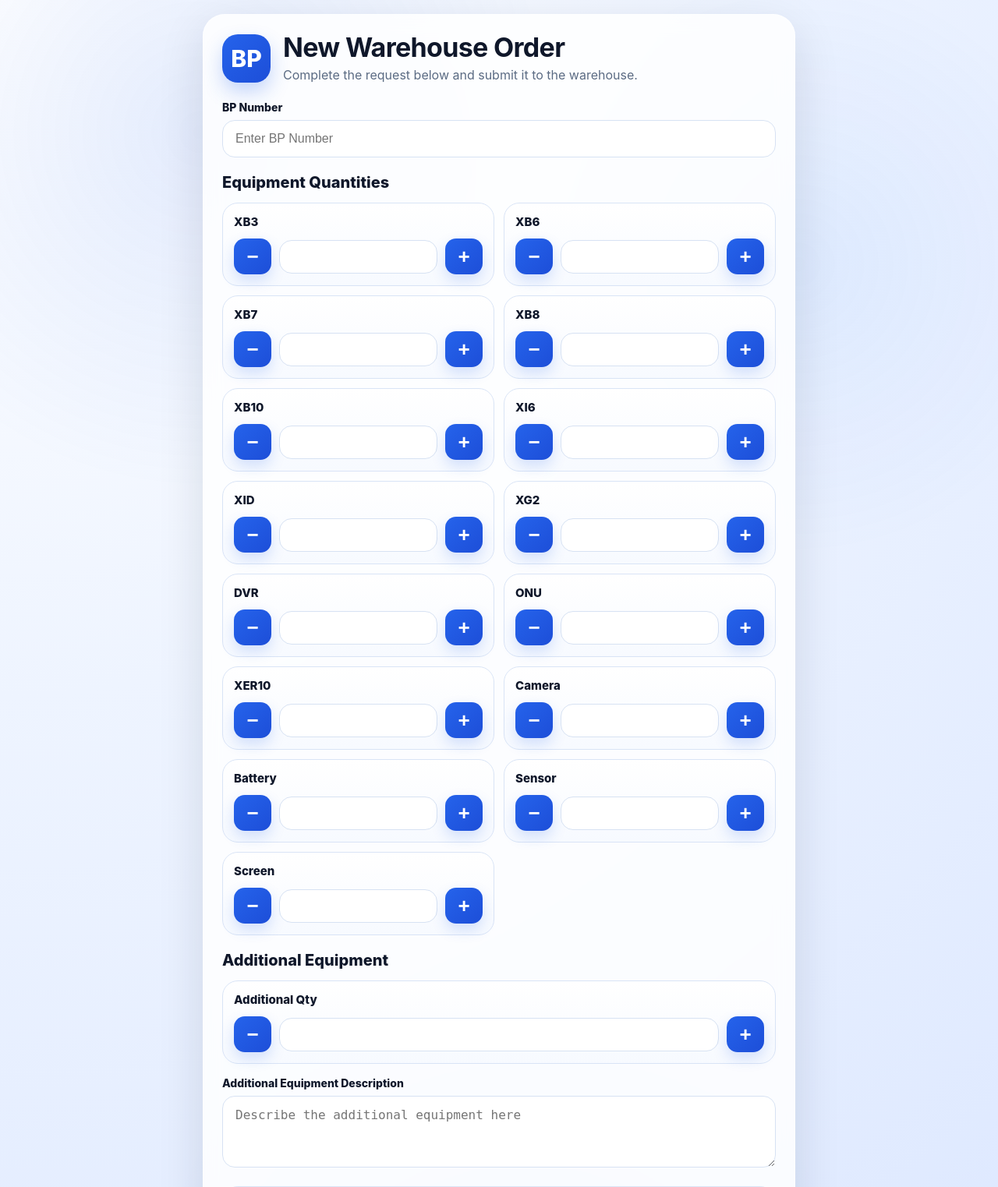
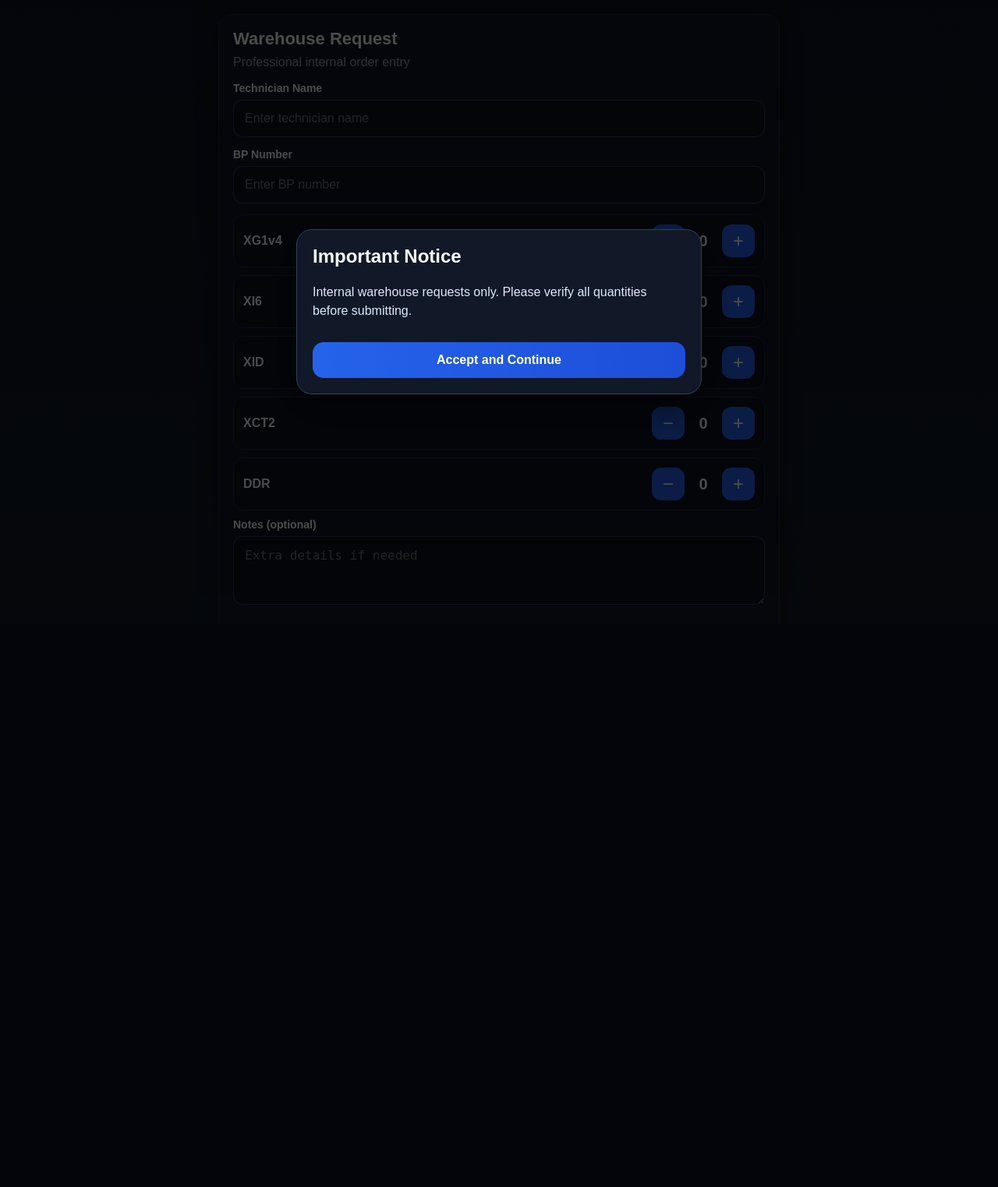
Before and after one commit to Godson2612/warehouse-mini-app, a Flask app: template template/request_form.html in a window 1280 px wide. Shown: the top 1523 px of the page at 78% size. After the commit the page ends 776 px from the top, so only its background shows below. Run offline with Flask 3, Linux system fonts and the light colour scheme; the template is opened without the code that fills it, so the values that code supplies are empty; some libraries are stand-ins or nearby versions.

Commit message:
Refactor request form HTML structure and styles

```diff
--- a/template/request_form.html
+++ b/template/request_form.html
@@ -1,156 +1,368 @@
 <!DOCTYPE html>
 <html lang="en">
 <head>
-  <meta charset="UTF-8">
-  <meta name="viewport" content="width=device-width, initial-scale=1.0, maximum-scale=1.0, user-scalable=no, viewport-fit=cover">
-  <title>New Warehouse Order</title>
-  <link rel="stylesheet" href="{{ url_for('static', filename='style.css') }}">
+  <meta charset="UTF-8" />
+  <meta name="viewport" content="width=device-width, initial-scale=1.0" />
+  <title>Warehouse Request</title>
   <script src="https://telegram.org/js/telegram-web-app.js"></script>
+  <style>
+    :root {
+      --bg: #0f172a;
+      --card: #111827;
+      --muted: #94a3b8;
+      --text: #f8fafc;
+      --line: #1f2937;
+      --accent: #2563eb;
+      --accent2: #1d4ed8;
+      --ok: #16a34a;
+      --danger: #dc2626;
+    }
+
+    * { box-sizing: border-box; }
+
+    body {
+      margin: 0;
+      font-family: Arial, sans-serif;
+      background: linear-gradient(180deg, #0b1220, #111827);
+      color: var(--text);
+      padding: 18px;
+    }
+
+    .wrap {
+      max-width: 720px;
+      margin: 0 auto;
+    }
+
+    .card {
+      background: rgba(17, 24, 39, .98);
+      border: 1px solid var(--line);
+      border-radius: 18px;
+      padding: 18px;
+      box-shadow: 0 10px 30px rgba(0, 0, 0, .25);
+    }
+
+    h1 {
+      font-size: 22px;
+      margin: 0 0 8px;
+    }
+
+    p.small {
+      color: var(--muted);
+      margin-top: 0;
+    }
+
+    .field {
+      margin-bottom: 14px;
+    }
+
+    label {
+      display: block;
+      margin-bottom: 7px;
+      font-weight: 700;
+      font-size: 14px;
+    }
+
+    input, textarea {
+      width: 100%;
+      padding: 14px;
+      border-radius: 12px;
+      border: 1px solid #334155;
+      background: #0b1220;
+      color: #fff;
+      font-size: 16px;
+      outline: none;
+    }
+
+    textarea {
+      min-height: 88px;
+      resize: vertical;
+    }
+
+    .qty-row {
+      display: grid;
+      grid-template-columns: 1fr auto;
+      gap: 12px;
+      align-items: center;
+      padding: 12px;
+      border: 1px solid var(--line);
+      border-radius: 14px;
+      margin-bottom: 10px;
+      background: #0b1220;
+    }
+
+    .qty-controls {
+      display: flex;
+      align-items: center;
+      gap: 10px;
+    }
+
+    .qty-btn {
+      border: none;
+      width: 42px;
+      height: 42px;
+      border-radius: 12px;
+      font-size: 24px;
+      color: white;
+      background: var(--accent);
+      cursor: pointer;
+    }
+
+    .qty-btn:active {
+      background: var(--accent2);
+    }
+
+    .qty-value {
+      min-width: 28px;
+      text-align: center;
+      font-size: 20px;
+      font-weight: 700;
+    }
+
+    .submit-btn {
+      width: 100%;
+      padding: 15px;
+      border: none;
+      border-radius: 14px;
+      background: linear-gradient(90deg, var(--accent), var(--accent2));
+      color: #fff;
+      font-size: 17px;
+      font-weight: 700;
+      cursor: pointer;
+      margin-top: 8px;
+    }
+
+    .status {
+      margin-top: 14px;
+      padding: 12px;
+      border-radius: 12px;
+      display: none;
+      font-weight: 700;
+    }
+
+    .ok {
+      background: rgba(22, 163, 74, .16);
+      border: 1px solid rgba(22, 163, 74, .45);
+      color: #bbf7d0;
+    }
+
+    .err {
+      background: rgba(220, 38, 38, .16);
+      border: 1px solid rgba(220, 38, 38, .45);
+      color: #fecaca;
+    }
+
+    .modal-bg {
+      position: fixed;
+      inset: 0;
+      background: rgba(0, 0, 0, .7);
+      display: flex;
+      align-items: center;
+      justify-content: center;
+      z-index: 9999;
+      padding: 20px;
+    }
+
+    .modal {
+      width: 100%;
+      max-width: 520px;
+      background: #111827;
+      border: 1px solid #334155;
+      border-radius: 20px;
+      padding: 20px;
+      box-shadow: 0 20px 50px rgba(0, 0, 0, .45);
+    }
+
+    .modal h2 {
+      margin-top: 0;
+    }
+
+    .modal p {
+      color: #dbeafe;
+      line-height: 1.5;
+    }
+
+    .modal button {
+      width: 100%;
+      margin-top: 12px;
+      padding: 14px;
+      border: none;
+      border-radius: 14px;
+      background: linear-gradient(90deg, var(--accent), var(--accent2));
+      color: white;
+      font-weight: 700;
+      font-size: 16px;
+      cursor: pointer;
+    }
+
+    .hidden {
+      display: none !important;
+    }
+  </style>
 </head>
 <body>
-  <div class="page-shell">
-    <div class="glass-bg"></div>
+  <div id="disclaimerModal" class="modal-bg">
+    <div class="modal">
+      <h2>Important Notice</h2>
+      <p>
+        Internal warehouse requests only. Please verify all quantities before submitting.
+      </p>
+      <button type="button" onclick="acceptDisclaimer()">Accept and Continue</button>
+    </div>
+  </div>
 
-    <div class="main-card">
-      <div class="brand-row">
-        <div class="brand-badge">BP</div>
-        <div>
-          <h1>New Warehouse Order</h1>
-          <p class="subtitle">Complete the request below and submit it to the warehouse.</p>
-        </div>
+  <div class="wrap">
+    <div class="card">
+      <h1>Warehouse Request</h1>
+      <p class="small">Professional internal order entry</p>
+
+      <div class="field">
+        <label for="techName">Technician Name</label>
+        <input id="techName" placeholder="Enter technician name" />
       </div>
 
-      {% if errors %}
-      <div class="error-card">
-        {% for error in errors %}
-        <div class="error-line">{{ error }}</div>
-        {% endfor %}
+      <div class="field">
+        <label for="bpNumber">BP Number</label>
+        <input id="bpNumber" inputmode="numeric" placeholder="Enter BP number" />
       </div>
-      {% endif %}
 
-      <form method="post" action="{{ url_for('submit_order') }}" id="orderForm">
-        <input type="hidden" name="accepted" value="{{ accepted }}">
-        <input type="hidden" name="telegram_user_id" id="telegram_user_id">
-        <input type="hidden" name="telegram_username" id="telegram_username">
-        <input type="hidden" name="telegram_name" id="telegram_name">
-        <input type="hidden" name="raw_telegram_data" id="raw_telegram_data">
+      <div id="qtyList"></div>
 
-        <div class="form-section">
-          <label for="bp_number">BP Number</label>
-          <input
-            id="bp_number"
-            name="bp_number"
-            type="text"
-            inputmode="text"
-            autocomplete="off"
-            value="{{ form_values.bp_number }}"
-            placeholder="Enter BP Number"
-            required
-          >
-        </div>
+      <div class="field">
+        <label for="notes">Notes (optional)</label>
+        <textarea id="notes" placeholder="Extra details if needed"></textarea>
+      </div>
 
-        <div class="form-section">
-          <div class="section-title">Equipment Quantities</div>
-          <div class="equipment-grid">
-            {% for item in [
-              ('xb3','XB3'), ('xb6','XB6'), ('xb7','XB7'), ('xb8','XB8'),
-              ('xb10','XB10'), ('xi6','XI6'), ('xid','XID'), ('xg2','XG2'),
-              ('dvr','DVR'), ('onu','ONU'), ('xer10','XER10'), ('camera','Camera'),
-              ('battery','Battery'), ('sensor','Sensor'), ('screen','Screen')
-            ] %}
-            <div class="qty-card">
-              <div class="qty-name">{{ item[1] }}</div>
-              <div class="qty-controls">
-                <button type="button" class="qty-btn minus" data-target="{{ item[0] }}">−</button>
-                <input type="number" min="0" step="1" name="{{ item[0] }}" id="{{ item[0] }}" value="{{ form_values[item[0]] }}" class="qty-input">
-                <button type="button" class="qty-btn plus" data-target="{{ item[0] }}">+</button>
-              </div>
-            </div>
-            {% endfor %}
-          </div>
-        </div>
-
-        <div class="form-section">
-          <div class="section-title">Additional Equipment</div>
-          <div class="equipment-grid single-grid">
-            <div class="qty-card">
-              <div class="qty-name">Additional Qty</div>
-              <div class="qty-controls">
-                <button type="button" class="qty-btn minus" data-target="extra_qty">−</button>
-                <input type="number" min="0" step="1" name="extra_qty" id="extra_qty" value="{{ form_values.extra_qty }}" class="qty-input">
-                <button type="button" class="qty-btn plus" data-target="extra_qty">+</button>
-              </div>
-            </div>
-          </div>
-
-          <label for="extra_note" class="mt-16">Additional Equipment Description</label>
-          <textarea
-            id="extra_note"
-            name="extra_note"
-            rows="3"
-            placeholder="Describe the additional equipment here"
-          >{{ form_values.extra_note }}</textarea>
-        </div>
-
-        <div class="limits-note">
-          Daily limits: Total modems {{ limits.modems_total }}, XI6 {{ limits.xi6 }}, XID {{ limits.xid }}, XG2 {{ limits.xg2 }}, DVR {{ limits.dvr }}, ONU {{ limits.onu }}.
-        </div>
-
-        <button type="submit" class="primary-btn">Submit Request</button>
-      </form>
+      <button class="submit-btn" type="button" onclick="submitOrder()">Submit Order</button>
+      <div id="status" class="status"></div>
     </div>
   </div>
 
   <script>
-    if (window.Telegram && window.Telegram.WebApp) {
-      const tg = window.Telegram.WebApp;
+    const tg = window.Telegram?.WebApp;
+    if (tg) {
       tg.ready();
       tg.expand();
-      try { tg.setHeaderColor("#0f172a"); } catch (e) {}
-      try { tg.setBackgroundColor("#eef4ff"); } catch (e) {}
-      if (tg.disableVerticalSwipes) tg.disableVerticalSwipes();
-
-      const user = tg.initDataUnsafe && tg.initDataUnsafe.user ? tg.initDataUnsafe.user : null;
-      if (user) {
-        document.getElementById("telegram_user_id").value = user.id || "";
-        document.getElementById("telegram_username").value = user.username || "";
-        document.getElementById("telegram_name").value =
-          [user.first_name || "", user.last_name || ""].join(" ").trim();
-      }
-      document.getElementById("raw_telegram_data").value = tg.initData || "";
     }
 
-    function clampNonNegative(input) {
-      let value = parseInt(input.value || "0", 10);
-      if (isNaN(value) || value < 0) value = 0;
-      input.value = value;
+    const items = [
+      { key: 'xg1v4', label: 'XG1v4' },
+      { key: 'xi6', label: 'XI6' },
+      { key: 'xid', label: 'XID' },
+      { key: 'xct2', label: 'XCT2' },
+      { key: 'ddr', label: 'DDR' }
+    ];
+
+    const counts = {
+      xg1v4: 0,
+      xi6: 0,
+      xid: 0,
+      xct2: 0,
+      ddr: 0
+    };
+
+    const qtyList = document.getElementById('qtyList');
+
+    items.forEach(item => {
+      const row = document.createElement('div');
+      row.className = 'qty-row';
+      row.innerHTML = `
+        <div><strong>${item.label}</strong></div>
+        <div class="qty-controls">
+          <button type="button" class="qty-btn" onclick="changeQty('${item.key}', -1)">−</button>
+          <div id="val_${item.key}" class="qty-value">0</div>
+          <button type="button" class="qty-btn" onclick="changeQty('${item.key}', 1)">+</button>
+        </div>
+      `;
+      qtyList.appendChild(row);
+    });
+
+    function acceptDisclaimer() {
+      localStorage.setItem('warehouse_disclaimer_ok', '1');
+      document.getElementById('disclaimerModal').classList.add('hidden');
+      document.body.style.overflow = '';
     }
 
-    document.querySelectorAll(".qty-btn.plus").forEach(btn => {
-      btn.addEventListener("click", () => {
-        const target = document.getElementById(btn.dataset.target);
-        clampNonNegative(target);
-        target.value = parseInt(target.value || "0", 10) + 1;
-      });
+    if (localStorage.getItem('warehouse_disclaimer_ok') === '1') {
+      document.getElementById('disclaimerModal').classList.add('hidden');
+    } else {
+      document.body.style.overflow = 'hidden';
+    }
+
+    function changeQty(key, delta) {
+      counts[key] = Math.max(0, (counts[key] || 0) + delta);
+      document.getElementById(`val_${key}`).textContent = counts[key];
+    }
+
+    function showStatus(message, type) {
+      const el = document.getElementById('status');
+      el.textContent = message;
+      el.className = `status ${type}`;
+      el.style.display = 'block';
+    }
+
+    const bpInput = document.getElementById('bpNumber');
+    bpInput.addEventListener('keydown', function (e) {
+      if (e.key === 'Enter') {
+        e.preventDefault();
+        this.blur();
+        if (document.activeElement) {
+          document.activeElement.blur();
+        }
+      }
     });
 
-    document.querySelectorAll(".qty-btn.minus").forEach(btn => {
-      btn.addEventListener("click", () => {
-        const target = document.getElementById(btn.dataset.target);
-        clampNonNegative(target);
-        target.value = Math.max(0, parseInt(target.value || "0", 10) - 1);
-      });
-    });
+    async function submitOrder() {
+      if (localStorage.getItem('warehouse_disclaimer_ok') !== '1') {
+        showStatus('Please accept the notice before continuing.', 'err');
+        return;
+      }
 
-    document.querySelectorAll(".qty-input").forEach(input => {
-      input.addEventListener("change", () => clampNonNegative(input));
-      input.addEventListener("blur", () => clampNonNegative(input));
-    });
+      const techName = document.getElementById('techName').value.trim();
+      const bpNumber = document.getElementById('bpNumber').value.trim();
+      const notes = document.getElementById('notes').value.trim();
 
-    const bpInput = document.getElementById("bp_number");
-    bpInput.addEventListener("keydown", function(e) {
-      if (e.key === "Enter") this.blur();
-    });
+      if (!bpNumber) {
+        showStatus('BP Number is required.', 'err');
+        return;
+      }
+
+      const payload = {
+        technician_name: techName,
+        bp_number: bpNumber,
+        notes,
+        ...counts
+      };
+
+      if (tg?.initDataUnsafe?.user) {
+        payload.telegram_user_id = tg.initDataUnsafe.user.id;
+        payload.telegram_username = tg.initDataUnsafe.user.username || '';
+      }
+
+      try {
+        const res = await fetch('/api/orders', {
+          method: 'POST',
+          headers: { 'Content-Type': 'application/json' },
+          body: JSON.stringify(payload)
+        });
+
+        const data = await res.json();
+
+        if (!res.ok) {
+          throw new Error(data.error || 'Failed to submit order.');
+        }
+
+        showStatus('Order submitted successfully. Your request was sent to the Warehouse.', 'ok');
+
+        document.getElementById('notes').value = '';
+
+        items.forEach(item => {
+          counts[item.key] = 0;
+          document.getElementById(`val_${item.key}`).textContent = '0';
+        });
+      } catch (err) {
+        showStatus(err.message || 'Unexpected error.', 'err');
+      }
+    }
   </script>
 </body>
 </html>
```
